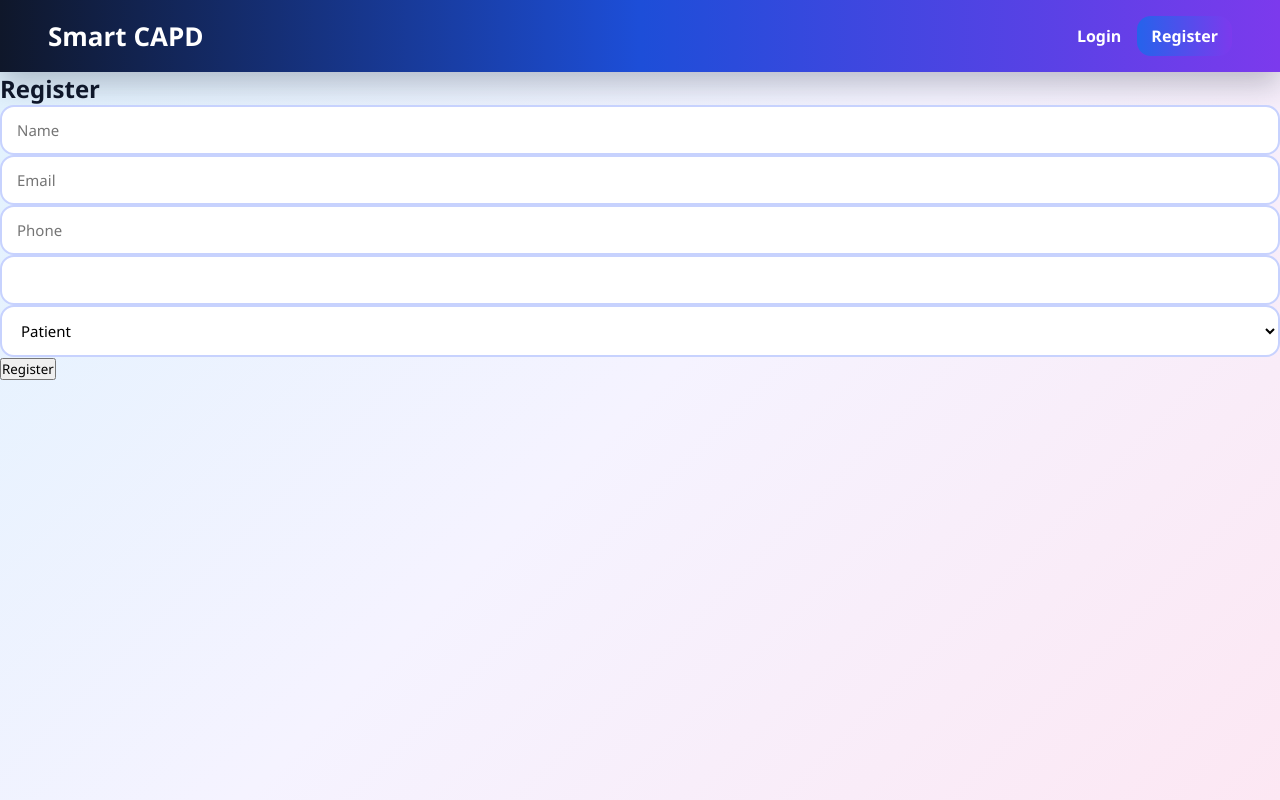
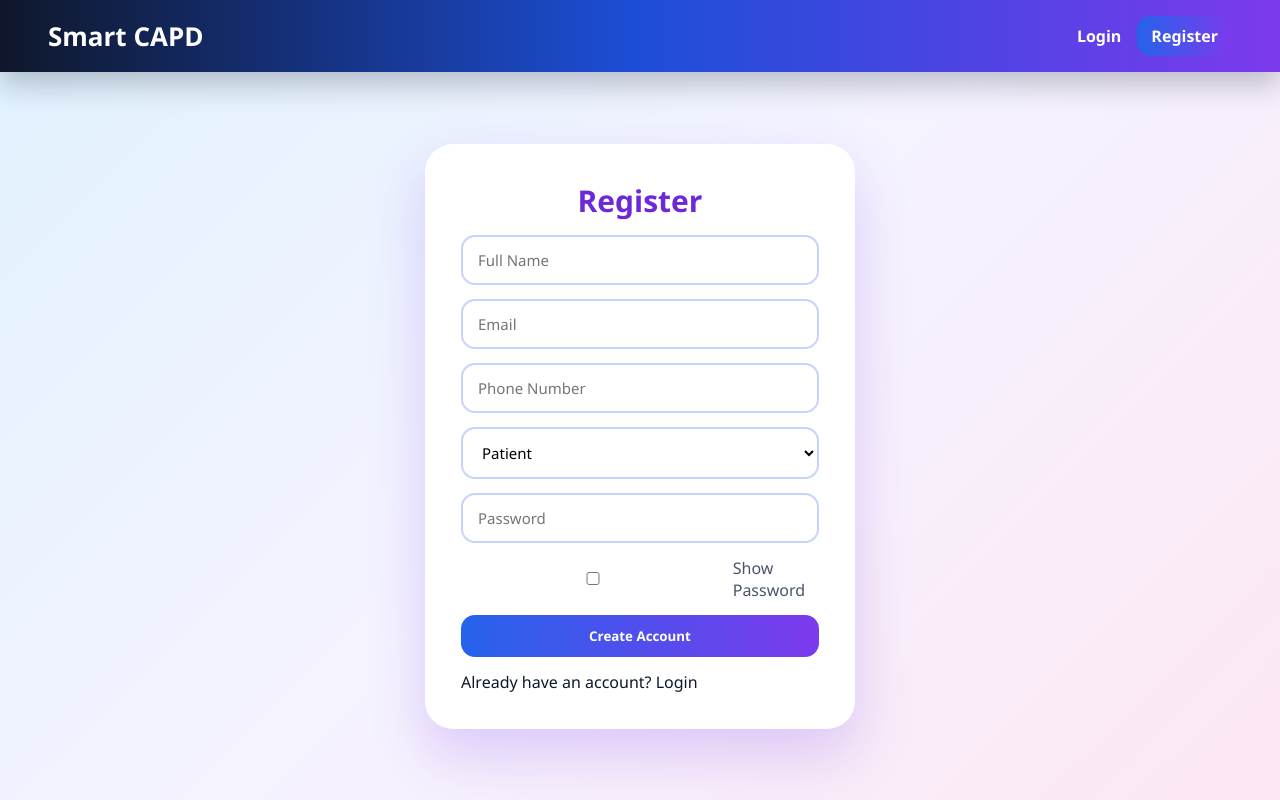
Before and after one commit to charankadaveru-cyber/capd-system, a React (Vite) app in the folder frontend/: page /register in a window 1280 px wide. Built offline with nearby package versions, Linux system fonts and the light colour scheme; no server answers.

Commit message:
added firebase auth

```diff
--- a/frontend/src/pages/RegisterPage.jsx
+++ b/frontend/src/pages/RegisterPage.jsx
@@ -1,8 +1,9 @@
 import { useState } from "react";
-import { useNavigate } from "react-router-dom";
+import { Link, useNavigate } from "react-router-dom";
 import {
   createUserWithEmailAndPassword,
   sendEmailVerification,
+  signOut,
 } from "firebase/auth";
 import { auth } from "../firebase";
 import API from "../api";
@@ -16,58 +17,131 @@ function RegisterPage() {
     role: "patient",
   });
 
+  const [showPassword, setShowPassword] = useState(false);
   const [error, setError] = useState("");
   const [message, setMessage] = useState("");
+
   const navigate = useNavigate();
 
   const handleChange = (e) => {
-        setFormData({ ...formData, [e.target.name]: e.target.value });
+    setFormData({
+      ...formData,
+      [e.target.name]: e.target.value,
+    });
   };
 
   const handleSubmit = async (e) => {
     e.preventDefault();
+    setError("");
+    setMessage("");
 
     try {
-            // Firebase register
-            const userCred = await createUserWithEmailAndPassword(
+      const firebaseResult = await createUserWithEmailAndPassword(
         auth,
         formData.email,
         formData.password
       );
 
-            // Send verification email
-            await sendEmailVerification(userCred.user);
+      await sendEmailVerification(firebaseResult.user);
 
-            // Save in backend
-            await API.post("/auth/register", formData);
+      await API.post("/auth/register", {
+        fullName: formData.fullName,
+        email: formData.email,
+        phone: formData.phone,
+        password: formData.password,
+        role: formData.role,
+        firebaseUid: firebaseResult.user.uid,
+      });
 
-            setMessage("Verification email sent. Please check your inbox.");
+      await signOut(auth);
+      localStorage.removeItem("userInfo");
 
-            setTimeout(() => navigate("/login"), 3000);
+      setMessage(
+        "Account created. Verification email sent. Please verify your email before login."
+      );
+
+      setFormData({
+        fullName: "",
+        email: "",
+        phone: "",
+        password: "",
+        role: "patient",
+      });
+
+      setTimeout(() => {
+        navigate("/login");
+      }, 3000);
     } catch (err) {
-            setError(err.message);
+      setError(err.message || "Registration failed");
     }
   };
 
   return (
-        <form onSubmit={handleSubmit}>
+    <div className="auth-page">
+      <form className="auth-card" onSubmit={handleSubmit}>
         <h2>Register</h2>
 
-            {error && <p>{error}</p>}
-            {message && <p>{message}</p>}
+        {error && <p className="error-text">{error}</p>}
+        {message && <p className="success-text">{message}</p>}
 
-            <input name="fullName" placeholder="Name" onChange={handleChange} />
-            <input name="email" placeholder="Email" onChange={handleChange} />
-            <input name="phone" placeholder="Phone" onChange={handleChange} />
-            <input name="password" type="password" onChange={handleChange} />
+        <input
+          type="text"
+          name="fullName"
+          placeholder="Full Name"
+          value={formData.fullName}
+          onChange={handleChange}
+          required
+        />
 
-            <select name="role" onChange={handleChange}>
+        <input
+          type="email"
+          name="email"
+          placeholder="Email"
+          value={formData.email}
+          onChange={handleChange}
+          required
+        />
+
+        <input
+          type="text"
+          name="phone"
+          placeholder="Phone Number"
+          value={formData.phone}
+          onChange={handleChange}
+          required
+        />
+
+        <select name="role" value={formData.role} onChange={handleChange}>
           <option value="patient">Patient</option>
           <option value="vendor">Vendor</option>
         </select>
 
-            <button type="submit">Register</button>
+        <input
+          type={showPassword ? "text" : "password"}
+          name="password"
+          placeholder="Password"
+          value={formData.password}
+          onChange={handleChange}
+          required
+        />
+
+        <label className="checkbox-line">
+          <input
+            type="checkbox"
+            onChange={() => setShowPassword(!showPassword)}
+          />
+          Show Password
+        </label>
+
+        <button type="submit" className="btn-primary full">
+          Create Account
+        </button>
+
+        <p>
+          Already have an account? <Link to="/login">Login</Link>
+        </p>
       </form>
+    </div>
   );
 }
 
```
Lines whose indentation alone changed are shown as unchanged.
